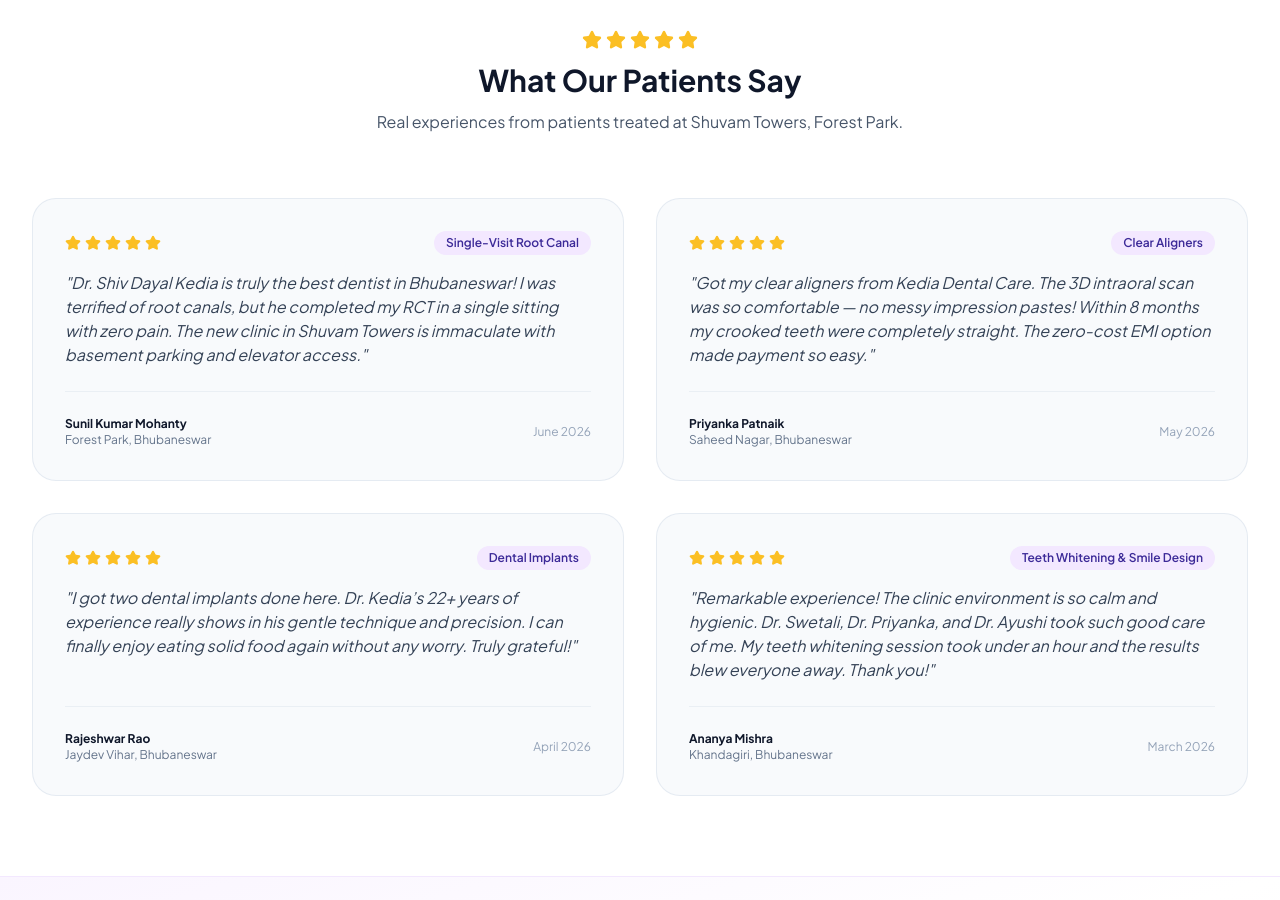
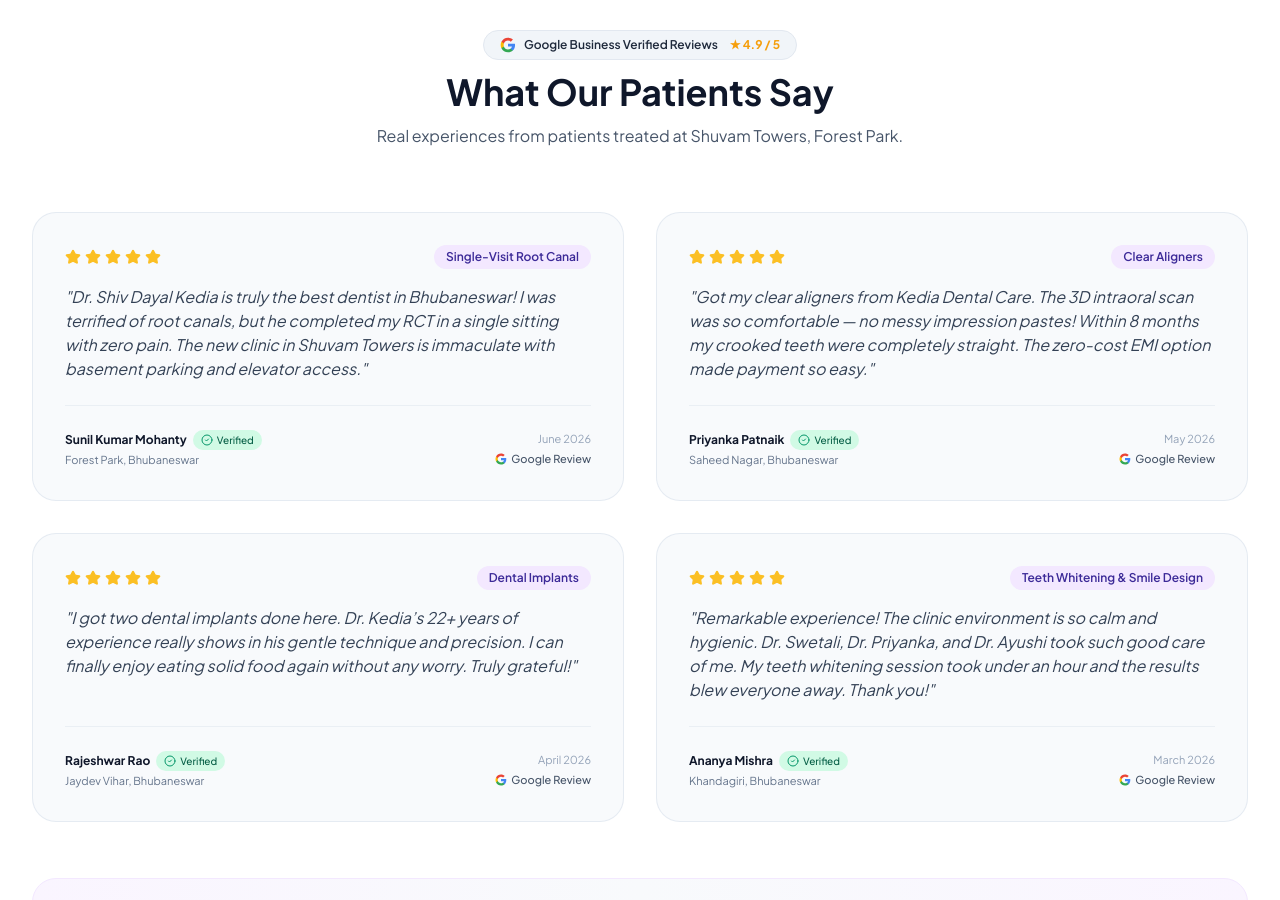
Before and after one commit to asim66/kedia_website, a Next.js app: page / in a window 1280 px wide. Shown: the part 4600-5500 px from the top of the page. Built offline with nearby package versions, Linux system fonts and the light colour scheme.

Commit message:
feat: enhance patient reviews section with Google integration, verified status, and review CTAs

```diff
--- a/app/best-dental-clinic-in-bhubaneswar/page.tsx
+++ b/app/best-dental-clinic-in-bhubaneswar/page.tsx
@@ -1,7 +1,7 @@
 import Image from "next/image";
 import Link from "next/link";
 import { clinicInfo, teamMembers, treatmentsData, testimonials, faqsList } from "@/data/clinicData";
-import { CheckCircle2, MapPin, Phone, Star, Award, ShieldCheck, Clock, CalendarDays } from "lucide-react";
+import { CheckCircle2, MapPin, Phone, Star, Award, ShieldCheck, Clock, CalendarDays, ExternalLink } from "lucide-react";
 import JsonLd from "@/components/JsonLd";
 
 export const metadata = {
@@ -247,7 +247,8 @@
 
           <div className="grid grid-cols-1 md:grid-cols-3 gap-8">
             {testimonials.slice(0, 3).map((review, idx) => (
-              <div key={idx} className="bg-white p-8 rounded-3xl border border-slate-200 shadow-sm relative">
+              <div key={idx} className="bg-white p-8 rounded-3xl border border-slate-200 shadow-sm relative flex flex-col justify-between">
+                <div>
                   <div className="flex items-center gap-1 mb-4 text-yellow-400">
                     <Star className="w-5 h-5 fill-current" />
                     <Star className="w-5 h-5 fill-current" />
@@ -258,12 +259,28 @@
                   <p className="text-slate-700 italic mb-6 leading-relaxed relative z-10">
                     "{review.review}"
                   </p>
+                </div>
+                <div className="flex items-center justify-between pt-4 border-t border-slate-100">
                   <div className="flex flex-col">
                     <span className="font-bold text-slate-900">{review.name}</span>
                     <span className="text-xs text-slate-500">{review.treatment}</span>
                   </div>
+                  <span className="text-[11px] font-medium text-slate-500 px-2 py-0.5 bg-slate-100 rounded-md">Google Review</span>
+                </div>
               </div>
             ))}
+          </div>
+
+          <div className="mt-12 text-center">
+            <a
+              href={clinicInfo.googleReviewUrl}
+              target="_blank"
+              rel="noopener noreferrer"
+              className="inline-flex items-center gap-2 px-6 py-3 bg-brand-primary text-white rounded-full text-sm font-semibold hover:bg-brand-secondary transition shadow-sm"
+            >
+              <span>See All 500+ Reviews on Google</span>
+              <ExternalLink className="w-4 h-4" />
+            </a>
           </div>
         </div>
       </section>
--- a/app/page.tsx
+++ b/app/page.tsx
@@ -3,10 +3,33 @@
 import {
   ArrowRight, Star, ShieldCheck, Clock, Award, Phone, CheckCircle2,
   HeartPulse, Car, Accessibility, CreditCard, Coffee, Sparkles, UserCheck, AlertCircle, FileText,
-  Scan, Zap, Monitor, Armchair, Heart, Layers, Smile, Sun, Stethoscope
+  Scan, Zap, Monitor, Armchair, Heart, Layers, Smile, Sun, Stethoscope, ExternalLink
 } from "lucide-react";
 import { clinicInfo, treatmentsData, testimonials, teamMembers } from "@/data/clinicData";
 import JsonLd from "@/components/JsonLd";
+
+function GoogleGIcon({ className = "w-4 h-4" }: { className?: string }) {
+  return (
+    <svg className={className} viewBox="0 0 24 24">
+      <path
+        fill="#4285F4"
+        d="M22.56 12.25c0-.78-.07-1.53-.2-2.25H12v4.26h5.92c-.26 1.37-1.04 2.53-2.21 3.31v2.77h3.57c2.08-1.92 3.28-4.74 3.28-8.09z"
+      />
+      <path
+        fill="#34A853"
+        d="M12 23c2.97 0 5.46-.98 7.28-2.66l-3.57-2.77c-.98.66-2.23 1.06-3.71 1.06-2.86 0-5.29-1.93-6.16-4.53H2.18v2.84C3.99 20.53 7.7 23 12 23z"
+      />
+      <path
+        fill="#FBBC05"
+        d="M5.84 14.1c-.22-.66-.35-1.36-.35-2.1s.13-1.44.35-2.1V7.06H2.18C1.43 8.55 1 10.22 1 12s.43 3.45 1.18 4.94l2.85-2.22.81-.62z"
+      />
+      <path
+        fill="#EA4335"
+        d="M12 5.38c1.62 0 3.06.56 4.21 1.64l3.15-3.15C17.45 2.09 14.97 1 12 1 7.7 1 3.99 3.47 2.18 7.06l3.66 2.84c.87-2.6 3.3-4.52 6.16-4.52z"
+      />
+    </svg>
+  );
+}
 
 export default function Home() {
   const popularTreatments = treatmentsData.slice(0, 6);
@@ -329,22 +352,26 @@
       </section>
 
       {/* Patient Reviews Section */}
-      <section className="py-20 bg-white">
+      <section className="py-20 bg-white" id="reviews">
         <div className="max-w-7xl mx-auto px-4 md:px-6 lg:px-8">
-          <div className="text-center max-w-2xl mx-auto mb-16">
-            <div className="flex items-center justify-center gap-1 text-amber-400 mb-3">
-              {[...Array(5)].map((_, i) => <Star key={i} className="w-5 h-5 fill-current" />)}
+          <div className="text-center max-w-2xl mx-auto mb-16 space-y-3">
+            <div className="inline-flex items-center gap-2 px-4 py-1.5 rounded-full bg-slate-100 border border-slate-200 text-xs font-semibold text-slate-800">
+              <GoogleGIcon className="w-4 h-4" />
+              <span>Google Business Verified Reviews</span>
+              <span className="text-amber-500 font-bold ml-1">★ {clinicInfo.googleRating} / 5</span>
             </div>
-            <h2 className="text-3xl font-heading font-bold text-slate-900 mb-3">What Our Patients Say</h2>
-            <p className="text-slate-600">Real experiences from patients treated at Shuvam Towers, Forest Park.</p>
+            <h2 className="text-3xl md:text-4xl font-heading font-bold text-slate-900">What Our Patients Say</h2>
+            <p className="text-slate-600 text-sm md:text-base">
+              Real experiences from patients treated at Shuvam Towers, Forest Park.
+            </p>
           </div>
 
           <div className="grid grid-cols-1 md:grid-cols-2 gap-8">
             {testimonials.map((t, idx) => (
-              <div key={idx} className="p-8 rounded-3xl bg-slate-50 border border-slate-200/80 flex flex-col justify-between relative">
+              <div key={idx} className="p-8 rounded-3xl bg-slate-50 border border-slate-200/80 flex flex-col justify-between relative hover:shadow-md transition">
                 <div className="space-y-4">
                   <div className="flex items-center justify-between">
-                    <div className="flex gap-1 text-amber-400">
+                    <div className="flex items-center gap-1 text-amber-400">
                       {[...Array(t.rating)].map((_, i) => <Star key={i} className="w-4 h-4 fill-current" />)}
                     </div>
                     <span className="text-xs font-semibold px-3 py-1 bg-purple-100 text-brand-primary rounded-full">
@@ -358,13 +385,57 @@
 
                 <div className="pt-6 mt-6 border-t border-slate-200/60 flex items-center justify-between text-xs">
                   <div>
-                    <p className="font-bold text-slate-900">{t.name}</p>
-                    <p className="text-slate-500">{t.location}</p>
+                    <div className="flex items-center gap-1.5">
+                      <p className="font-bold text-slate-900">{t.name}</p>
+                      <span className="inline-flex items-center gap-1 text-[10px] bg-emerald-100 text-emerald-800 px-2 py-0.5 rounded-full font-medium">
+                        <CheckCircle2 className="w-3 h-3 text-emerald-600" />
+                        Verified
+                      </span>
+                    </div>
+                    <p className="text-slate-500 text-[11px] mt-0.5">{t.location}</p>
                   </div>
-                  <span className="text-slate-400">{t.date}</span>
+                  <div className="flex flex-col items-end gap-1 text-right">
+                    <span className="text-slate-400 text-[11px]">{t.date}</span>
+                    <span className="inline-flex items-center gap-1 text-[11px] text-slate-600 font-medium">
+                      <GoogleGIcon className="w-3 h-3" /> Google Review
+                    </span>
+                  </div>
                 </div>
               </div>
             ))}
+          </div>
+
+          {/* Direct Google Reviews Call To Action */}
+          <div className="mt-14 bg-gradient-to-r from-purple-50 via-slate-50 to-purple-50 p-8 rounded-3xl border border-purple-100 flex flex-col sm:flex-row items-center justify-between gap-6">
+            <div className="flex items-center gap-4 text-center sm:text-left">
+              <div className="w-14 h-14 rounded-2xl bg-white border border-slate-200 flex items-center justify-center shadow-sm shrink-0">
+                <GoogleGIcon className="w-8 h-8" />
+              </div>
+              <div>
+                <h3 className="font-bold text-slate-900 text-lg">Rated {clinicInfo.googleRating} Stars on Google Maps</h3>
+                <p className="text-slate-600 text-xs sm:text-sm">Explore all verified reviews or share your experience with Dr. Shiv Dayal Kedia & Team.</p>
+              </div>
+            </div>
+            <div className="flex flex-wrap items-center justify-center gap-3 shrink-0">
+              <a
+                href={clinicInfo.googleReviewUrl}
+                target="_blank"
+                rel="noopener noreferrer"
+                className="inline-flex items-center gap-2 px-5 py-2.5 bg-brand-primary text-white rounded-full text-xs sm:text-sm font-semibold hover:bg-brand-secondary transition shadow-sm"
+              >
+                <span>Read All Google Reviews</span>
+                <ExternalLink className="w-4 h-4" />
+              </a>
+              <a
+                href={clinicInfo.googleReviewUrl}
+                target="_blank"
+                rel="noopener noreferrer"
+                className="inline-flex items-center gap-2 px-5 py-2.5 bg-white text-slate-700 border border-slate-300 rounded-full text-xs sm:text-sm font-semibold hover:bg-slate-50 transition"
+              >
+                <span>Write a Review</span>
+                <ExternalLink className="w-4 h-4" />
+              </a>
+            </div>
           </div>
         </div>
       </section>
--- a/data/clinicData.ts
+++ b/data/clinicData.ts
@@ -38,6 +38,9 @@
   dciRegistration: string;
   sameAs: string[];
   medicalDisclaimer: string;
+  googleReviewUrl: string;
+  googleRating: number;
+  googleReviewCount: string;
   address: {
     street: string;
     landmark: string;
@@ -97,6 +100,9 @@
     "https://www.practo.com/bhubaneswar/clinic/kedia-dental-care-forest-park"
   ],
   medicalDisclaimer: "Medical Disclaimer: The clinical information provided on this website is for educational and informational purposes only. It does not constitute medical advice or formal dental diagnosis. Always consult a licensed dental surgeon for individual oral health advice.",
+  googleReviewUrl: "https://www.google.com/search?kgmid=/g/11b7gpsy2t&q=Kedia+Dental+Care",
+  googleRating: 4.9,
+  googleReviewCount: "500+",
   address: {
     street: "2nd Floor, Shuvam Towers",
     landmark: "Near Sishu Bhawan Road",
@@ -562,6 +568,7 @@
     review: "Dr. Shiv Dayal Kedia is truly the best dentist in Bhubaneswar! I was terrified of root canals, but he completed my RCT in a single sitting with zero pain. The new clinic in Shuvam Towers is immaculate with basement parking and elevator access.",
     date: "June 2026",
     verified: true,
+    source: "Google Review",
   },
   {
     name: "Priyanka Patnaik",
@@ -571,6 +578,7 @@
     review: "Got my clear aligners from Kedia Dental Care. The 3D intraoral scan was so comfortable — no messy impression pastes! Within 8 months my crooked teeth were completely straight. The zero-cost EMI option made payment so easy.",
     date: "May 2026",
     verified: true,
+    source: "Google Review",
   },
   {
     name: "Rajeshwar Rao",
@@ -580,6 +588,7 @@
     review: "I got two dental implants done here. Dr. Kedia’s 22+ years of experience really shows in his gentle technique and precision. I can finally enjoy eating solid food again without any worry. Truly grateful!",
     date: "April 2026",
     verified: true,
+    source: "Google Review",
   },
   {
     name: "Ananya Mishra",
@@ -589,6 +598,7 @@
     review: "Remarkable experience! The clinic environment is so calm and hygienic. Dr. Swetali, Dr. Priyanka, and Dr. Ayushi took such good care of me. My teeth whitening session took under an hour and the results blew everyone away. Thank you!",
     date: "March 2026",
     verified: true,
+    source: "Google Review",
   },
 ];
 
```
Also changed, not shown: app/best-rootcanal-treatment-in-bhubaneswar/page.tsx (+14 -1 lines). Lines whose indentation alone changed are shown as unchanged.
